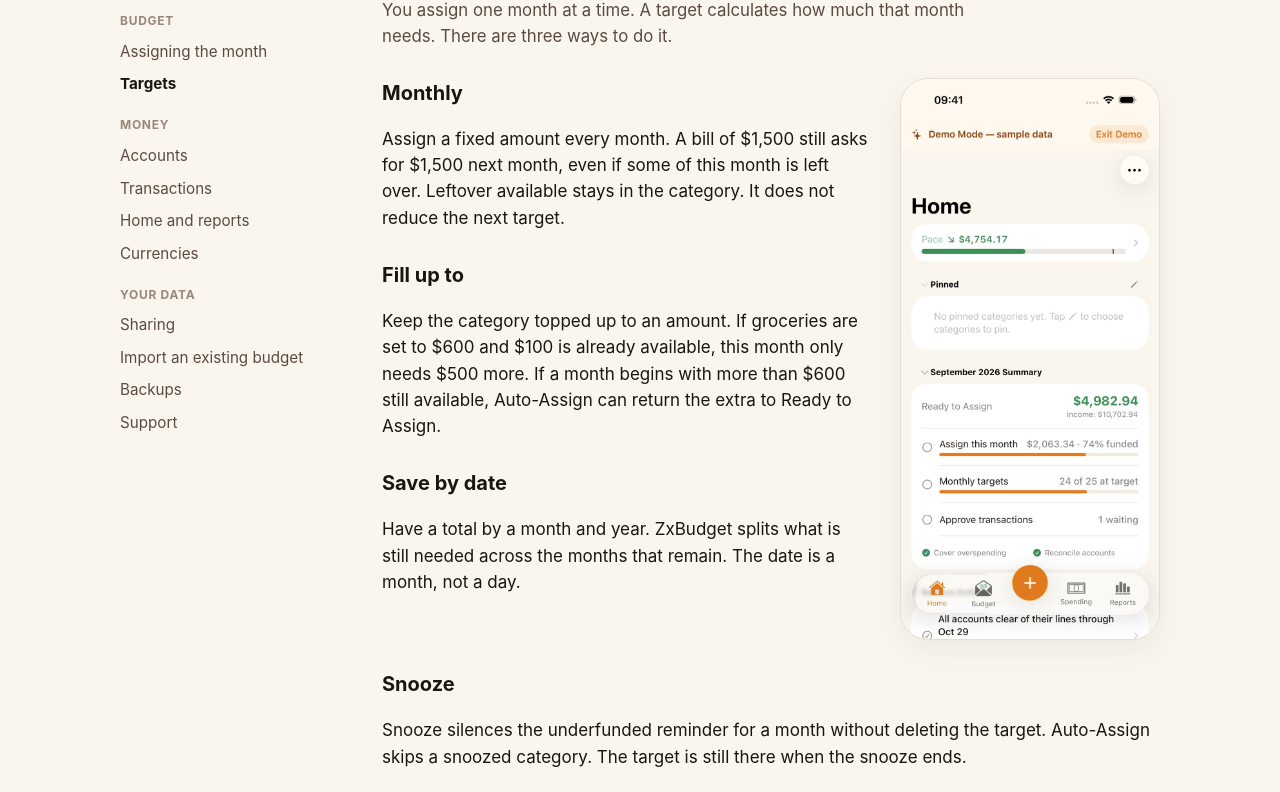
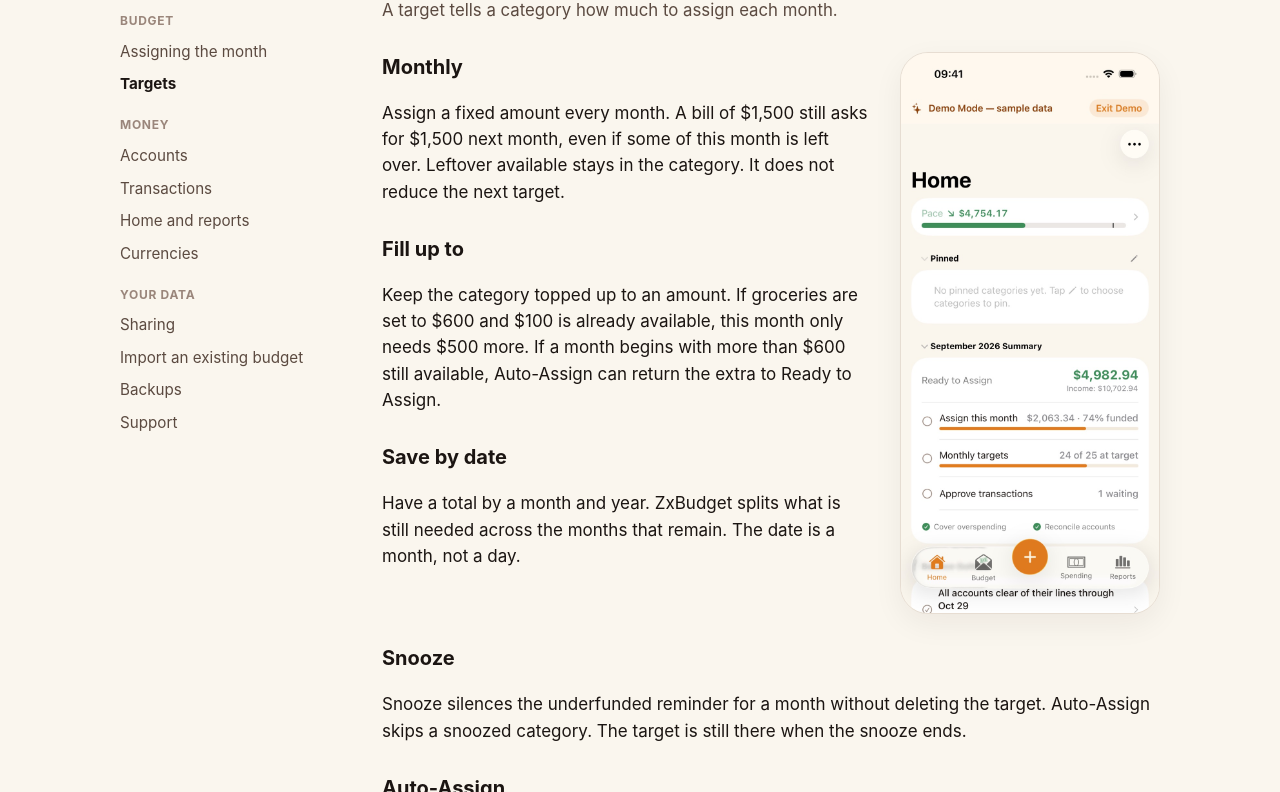
Before and after one commit to zxiiro/zxbudget-site, an Eleventy site: page src/guides/targets.njk in a window 1280 px wide. Shown: the part 217-1009 px from the top of the page. Built offline with nearby package versions, Linux system fonts and the light colour scheme; Eleventy itself is replaced by a stand-in of ours; files that its build step writes are made by us from their sources.

Commit message:
Restore the targets opening
The longer summary restated what the three sections
already show. One sentence is enough.

Assisted-by: LLM

```diff
--- a/src/guides/targets.njk
+++ b/src/guides/targets.njk
@@ -10,7 +10,7 @@ nav: guides
 <article class="prose">
   <p class="eyebrow">Guide</p>
   <h1>Targets</h1>
-  <p class="lede">You assign one month at a time. A target calculates how much that month needs. There are three ways to do it.</p>
+  <p class="lede">A target tells a category how much to assign each month.</p>
 
   <section class="guide-split">
     <div class="copy">
```
